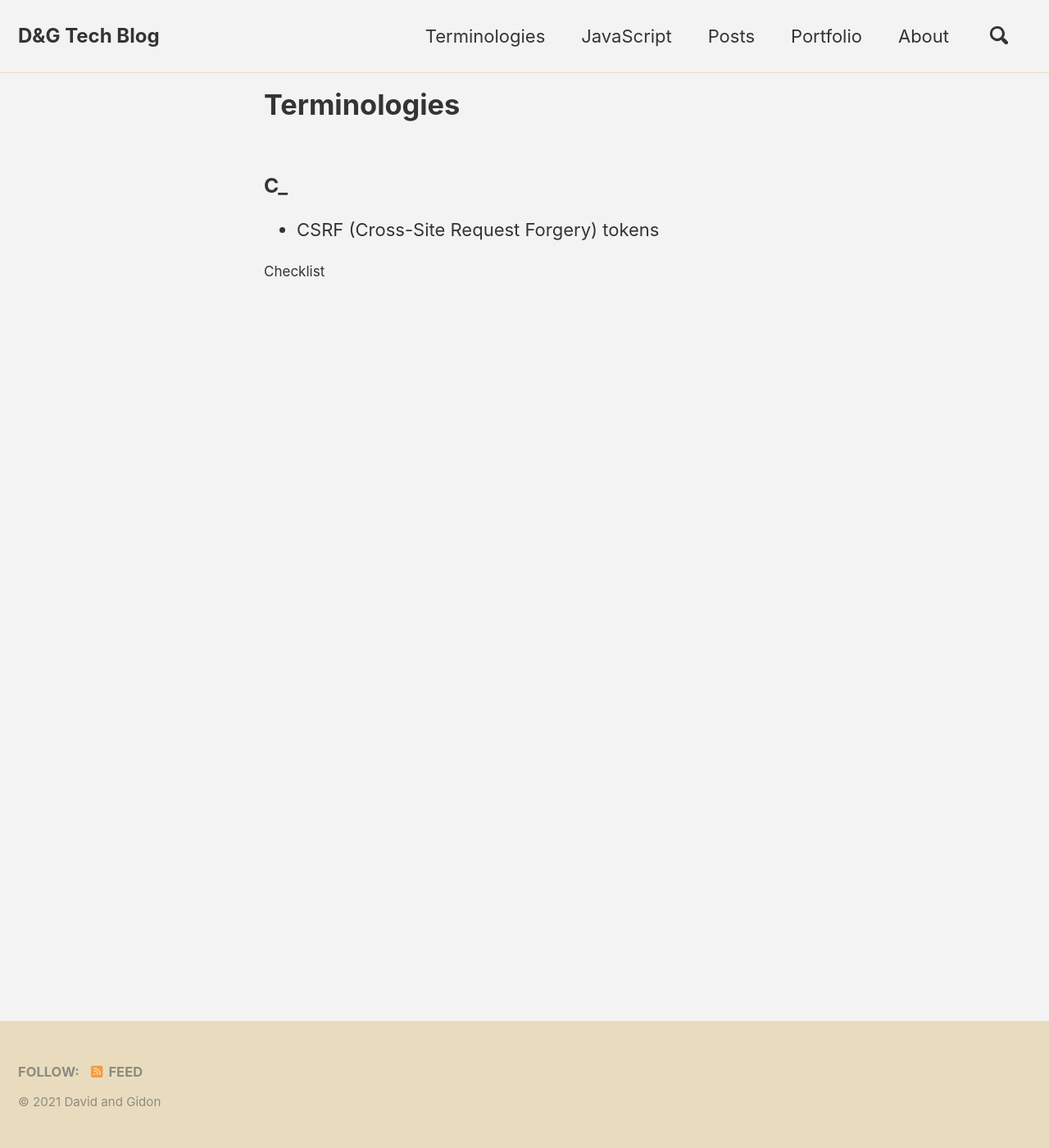
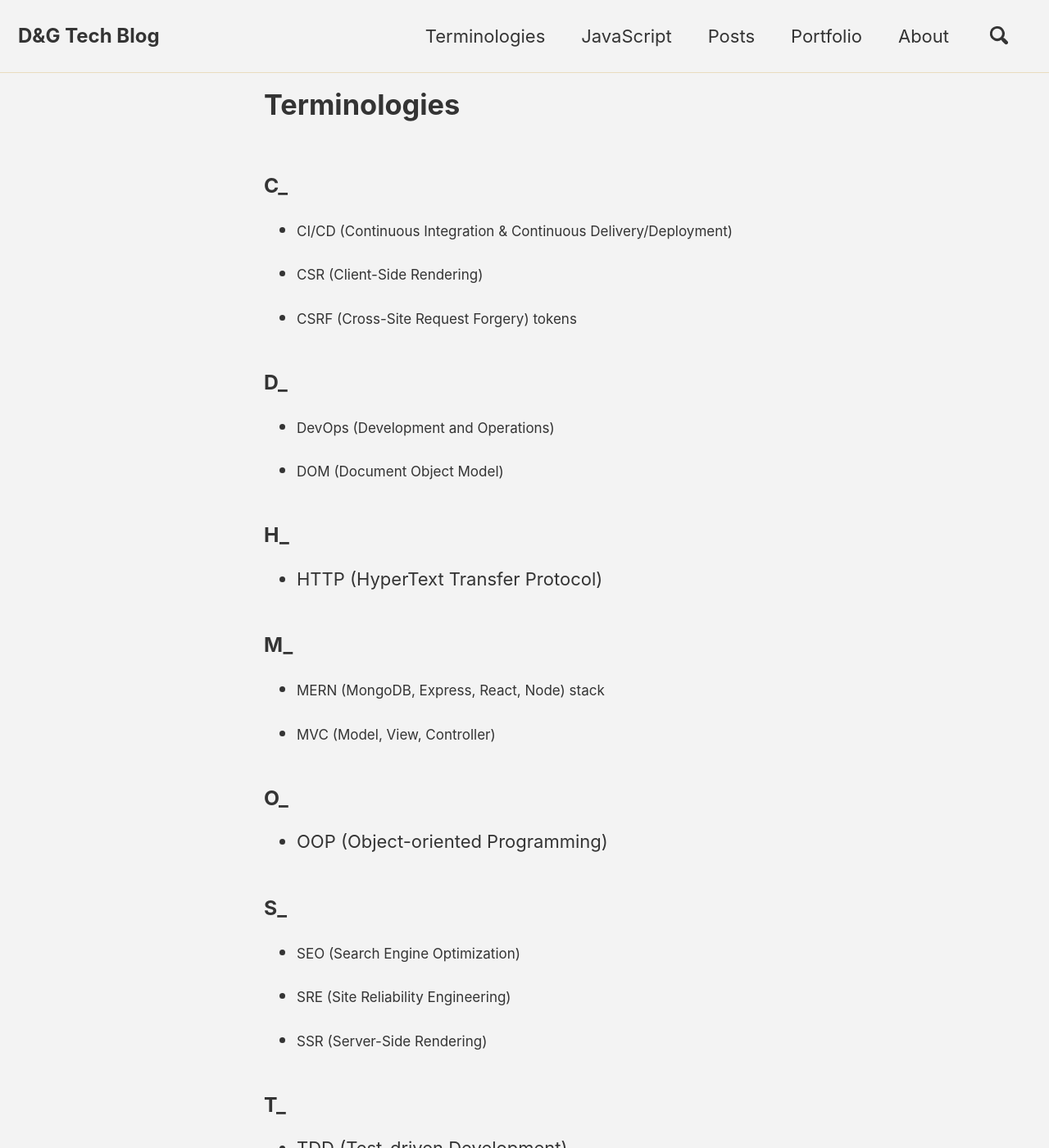
Before and after one commit to DOEHOONLEE/DGTechBlog, a Jekyll site: the page built from _pages/Terminologies.md, in a window 1280 px wide and 1400 px high. Shown: the whole window at 82% size. Built offline with Jekyll 4.4.1, drawn with Linux system fonts in a browser that asks for light colours; cached includes are drawn as plain includes; nearby versions of some CDN libraries; some of the changed text lies outside the part shown.

Commit message:
Terminologies page edited

```diff
--- a/_config.yml
+++ b/_config.yml
@@ -97,7 +97,7 @@ author:
   name             : "David and Gidon"
   avatar           : "/src/images/Vancouver_granvilleIsland.jpg"
   bio              : ""
-  location         : ""
+  location         : "Seoul, Korea"
   email            : ""
   links:
     - label: "Email"
--- a/_pages/Terminologies.md
+++ b/_pages/Terminologies.md
@@ -6,7 +6,44 @@ layout: single
 
 ### **C_**
 
+ - CI/CD (Continuous Integration & Continuous Delivery/Deployment)
+
+ - CSR (Client-Side Rendering)
+
  - CSRF (Cross-Site Request Forgery) tokens
 
+### **D_**
 
-Checklist
+ - DevOps (Development and Operations)
+
+ - DOM (Document Object Model)
+
+### **H_**
+
+ - HTTP (HyperText Transfer Protocol)
+
+### **M_**
+
+ - MERN (MongoDB, Express, React, Node) stack
+
+ - MVC (Model, View, Controller)
+
+### **O_**
+
+ - OOP (Object-oriented Programming)
+
+### **S_**
+
+ - SEO (Search Engine Optimization)
+
+ - SRE (Site Reliability Engineering)
+
+ - SSR (Server-Side Rendering)
+
+### **T_**
+
+ - TDD (Test-driven Development)
+
+### **X_**
+
+ - XSS (Cross-site Scripting)
```
